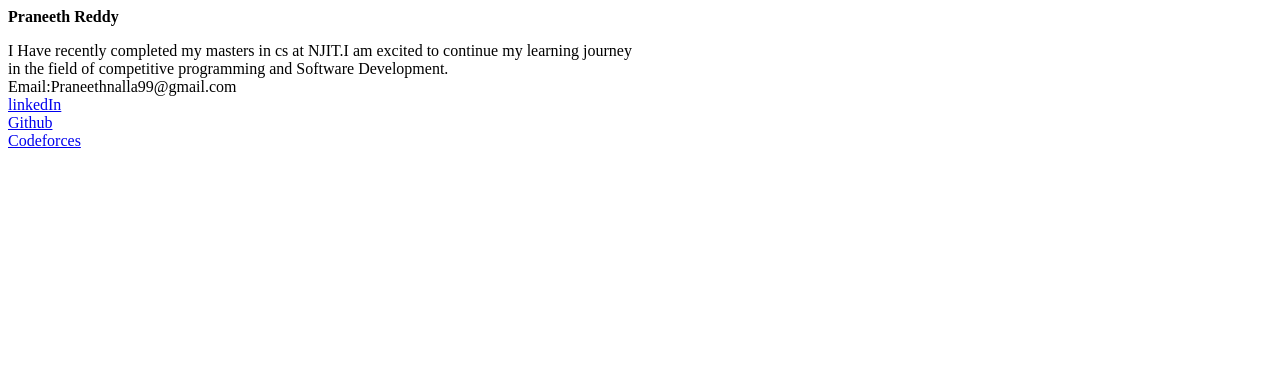
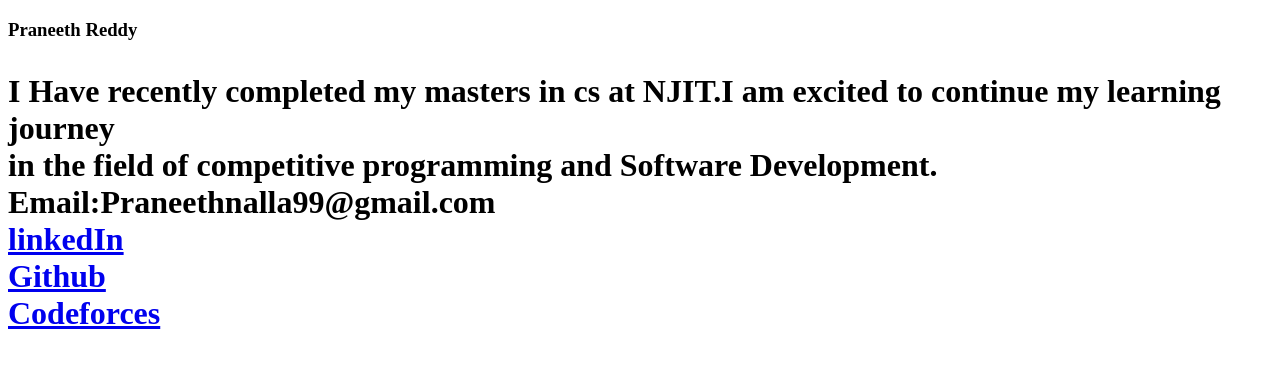
Before and after one commit to PraneethReddy-N/Portfolio, a plain HTML site: page Index.html in a window 1280 px wide. Drawn offline with Linux system fonts and the light colour scheme.

Commit message:
Heading changes

```diff
--- a/Index.html
+++ b/Index.html
@@ -5,13 +5,17 @@
     <title>Portfolio</title>
 </head>
 <body>
-        <b>Praneeth Reddy</b>
+        <h3><b>Praneeth Reddy</b></h3>
+      <h1>
+        <p>
+          I Have recently completed my masters in cs at NJIT.I am excited to continue my learning journey<br>
+          in the field of competitive programming and Software Development.<br>
+           Email:Praneethnalla99@gmail.com<br>
+          <a href="https://www.linkedin.com/in/praneeth-reddy-ba8873201/">linkedIn</a><br>
+          <a href="https://github.com/PraneethReddy-N">Github</a><br>
+          <a href="https://codeforces.com/profile/IOFYA">Codeforces</a><br>
+       </p>
+      </h1>
 
-      <p>I Have recently completed my masters in cs at NJIT.I am excited to continue my learning journey<br>
-         in the field of competitive programming and Software Development.<br>
-         Email:Praneethnalla99@gmail.com<br>
-        <a href="https://www.linkedin.com/in/praneeth-reddy-ba8873201/">linkedIn</a><br>
-        <a href="https://github.com/PraneethReddy-N">Github</a><br>
-        <a href="https://codeforces.com/profile/IOFYA">Codeforces</a><br></p>
 </body>
 </html>
```
